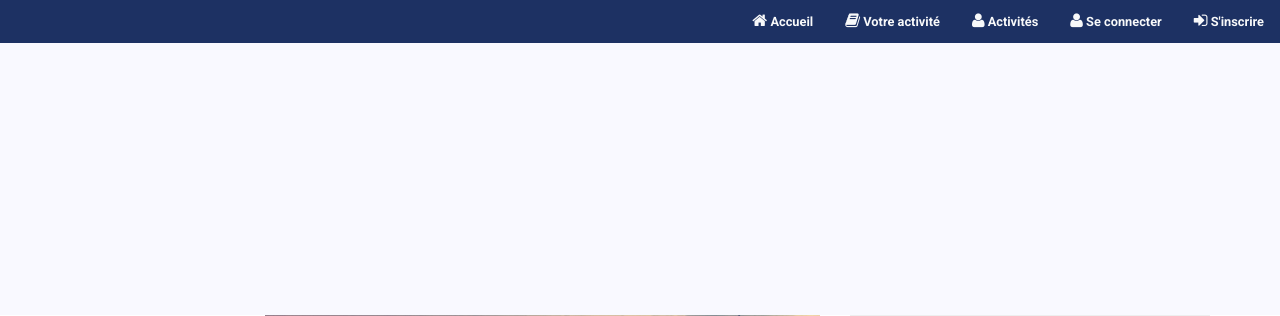
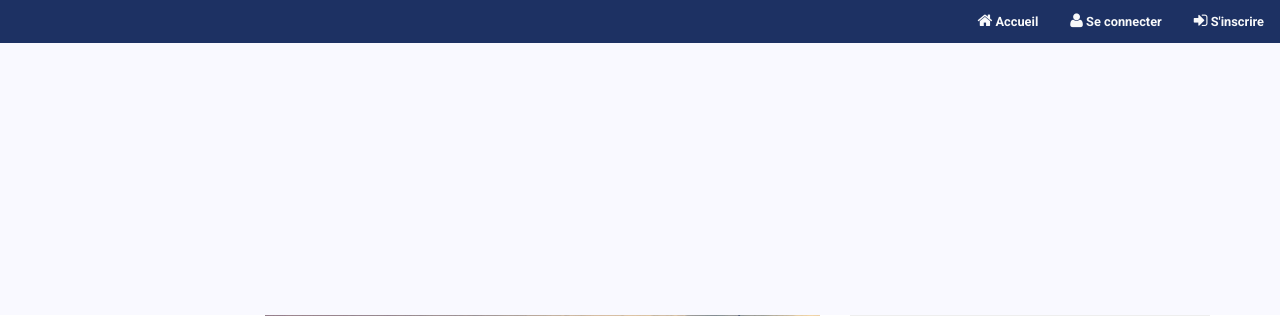
Before and after one commit to patheomwiko/dimsocial, a CodeIgniter app: page /dimsocial/ in a window 1280 px wide. Shown: the top 316 px of the page. Run offline with CodeIgniter, Linux system fonts and the light colour scheme; data that the repository does not hold is empty.

Commit message:
Navs Update

```diff
--- a/application/views/index.php
+++ b/application/views/index.php
@@ -64,9 +64,7 @@
                     <li class="nav-item">
                         <a class="nav-link active  text-light" href="<?=site_url()?>"><i class="fa fa-home"></i><small> <strong>Accueil</strong> </small> </a>
                     </li>
-                    <li class="nav-item">
-                        <a class="nav-link active  text-light" href="<?=site_url('home/activity')?>"><i class="fa fa-book"></i><small> <strong>Votre activité</strong> </small> </a>
-                    </li>
+
                     <?php
                         if(isset($this->session->name) || isset($this->session->email)) {
                             echo
@@ -80,13 +78,12 @@
                             <li class="nav-item">
                                 <a class="nav-link  text-light" href="'.site_url('user/logout').'"><i class="fa fa-user"></i><small> <strong>Se déconnecter</strong> </small> </a>
                             </li>
-
+                            <li class="nav-item">
+                                <a class="nav-link active  text-light" href="'.site_url('home/activity').'"><i class="fa fa-book"></i><small> <strong>Votre activité</strong> </small> </a>
+                            </li>
                             ';
                         } else {
                             echo '
-                            <li class="nav-item">
-                                <a class="nav-link text-light" href="'.site_url('home/list_activities').'"><i class="fa fa-user"></i><small> <strong>Activités</strong> </small> </a>
-                            </li>
                             <li class="nav-item">
                                 <a class="nav-link text-light" href="'.site_url('home/login').'"><i class="fa fa-user"></i><small> <strong>Se connecter</strong> </small> </a>
                             </li>
@@ -191,9 +188,10 @@
                                                     </div>
                                                      <ul class="blog_meta list">
                                                         <?php
+                                                            //<li><a href="'.site_url('user/show_user/'.$user[0]->id).'">'.$user[0]->name.'<i class="lnr lnr-user"></i></a></li>
                                                             echo
                                                             '
-                                                                <li><a href="'.site_url('user/show_user/'.$user[0]->id).'">'.$user[0]->name.'<i class="lnr lnr-user"></i></a></li>
+
                                                                 <li><a>'.$row->date.'<i class="lnr lnr-calendar-full"></i></a></li>
                                                                 <li><a href="#">'.$row->view.' M Views<i class="lnr lnr-eye"></i></a></li>
                                                                 <li><a href="#">0 Comments<i class="lnr lnr-bubble"></i></a></li>
```
Also changed, not shown: application/views/activity.php (+6 -5 lines), application/views/list_activities.php (+4 -7 lines), application/views/publish_activity.php (+5 -4 lines), application/views/sign_in.php (+5 -4 lines).
